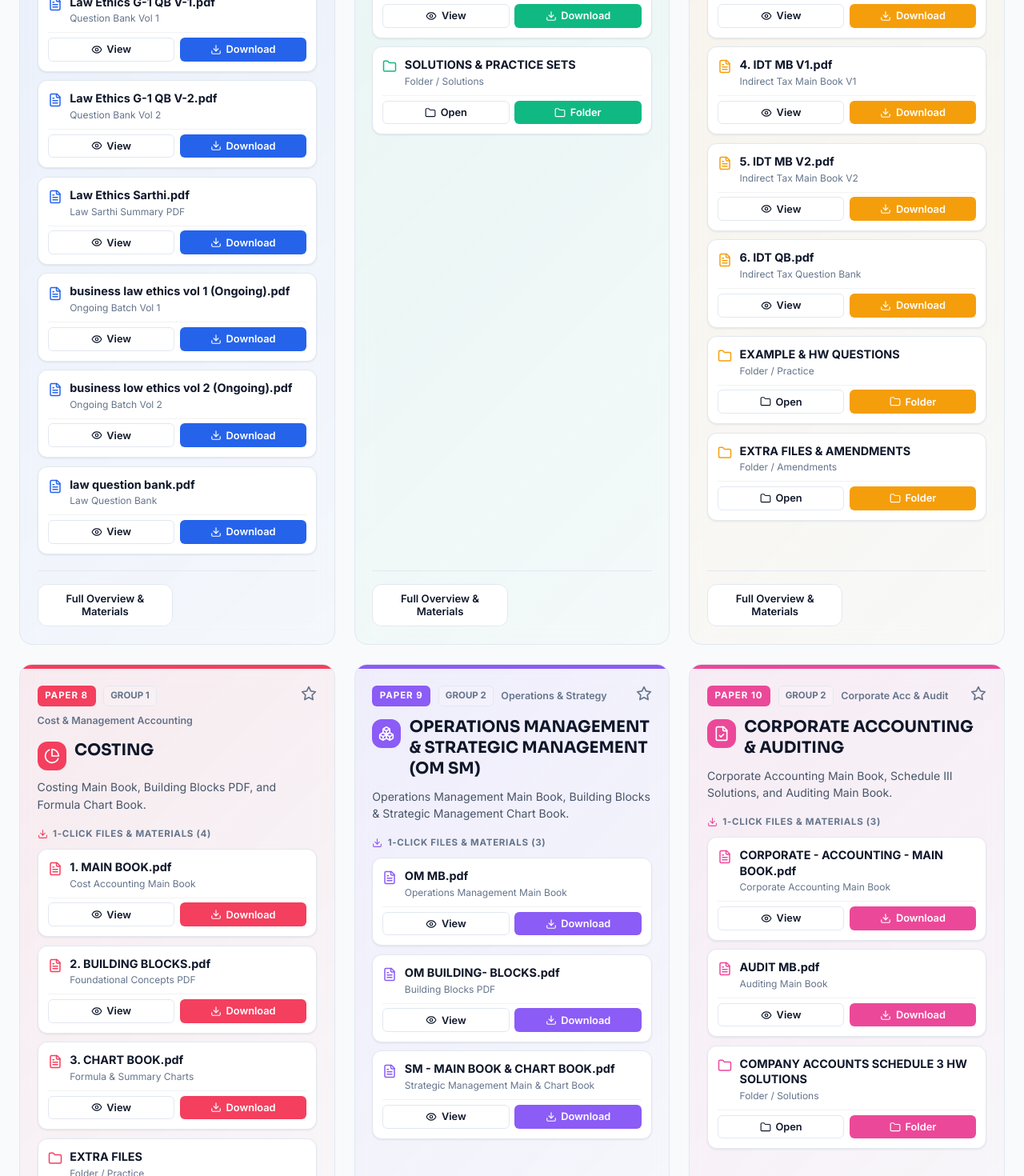
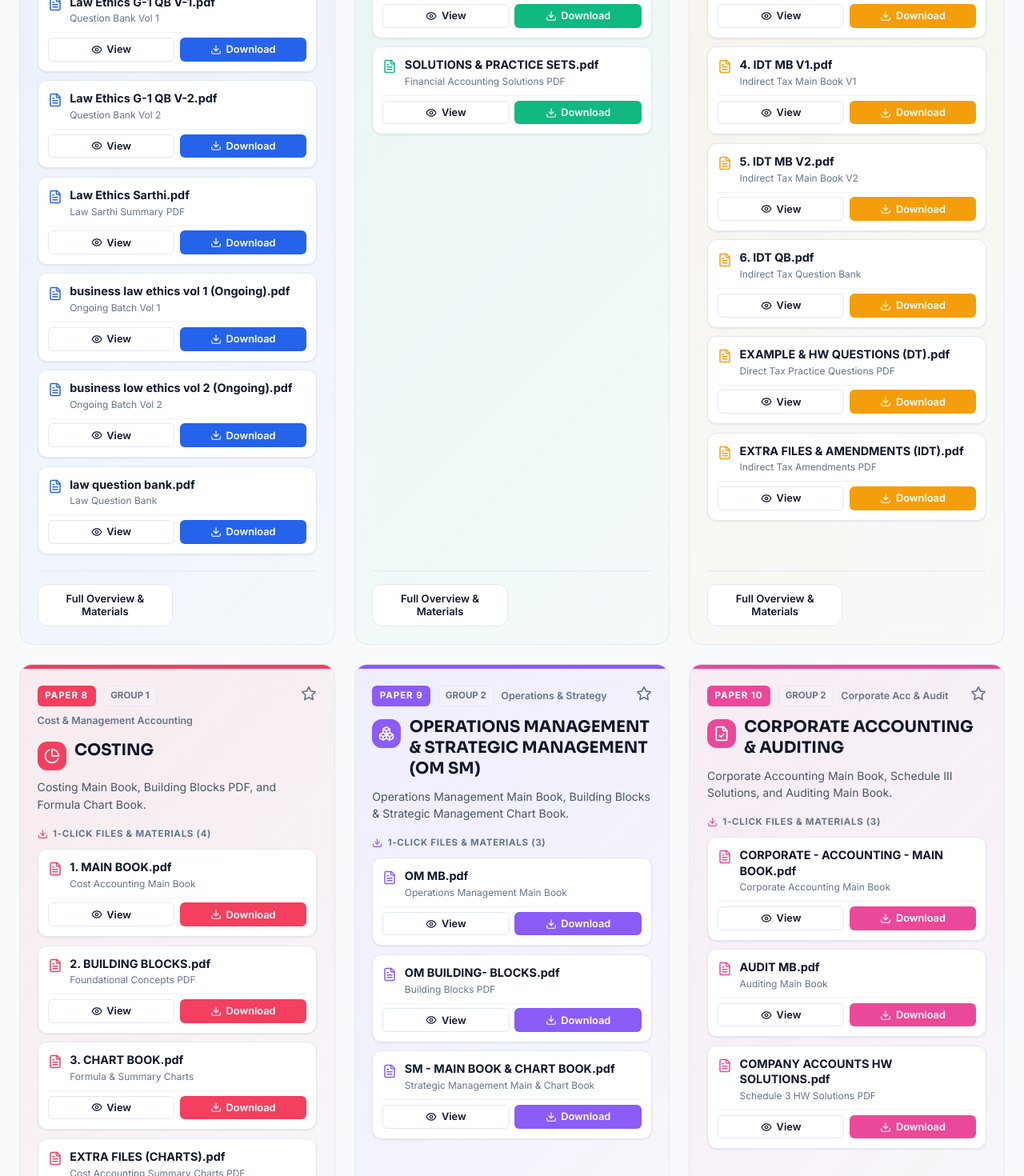
Before and after one commit to jaiyankargupta/aac, a React (Vite) app: page / in a window 1280 px wide. Shown: the part 740-2210 px from the top of the page at 80% size. Built offline with nearby package versions, Linux system fonts and the light colour scheme; no server answers.

Commit message:
fix: convert all remaining folder items to PDF files for 100% in-app preview coverage across all papers

```diff
--- a/src/data/papers.js
+++ b/src/data/papers.js
@@ -171,12 +171,12 @@ export const PAPERS_DATA = [
         size: "Main Volume 3 PDF"
       },
       {
-        id: "1GBuEKW5ONRqGuxmqY4oSxtZ1ronYVXj6",
-        name: "SOLUTIONS & PRACTICE SETS",
-        type: "folder",
-        downloadUrl: "https://github.com/jaiyankargupta/aac/releases/tag/v1.0.0",
-        viewUrl: "https://github.com/jaiyankargupta/aac/releases/tag/v1.0.0",
-        size: "Folder / Solutions"
+        id: "1t9OzbXSjURyxa1cXcGAruo7v7n6q0qql",
+        name: "SOLUTIONS & PRACTICE SETS.pdf",
+        type: "pdf",
+        downloadUrl: getDirectDownloadLink("1t9OzbXSjURyxa1cXcGAruo7v7n6q0qql"),
+        viewUrl: getViewLink("1t9OzbXSjURyxa1cXcGAruo7v7n6q0qql"),
+        size: "Financial Accounting Solutions PDF"
       }
     ]
   },
@@ -243,20 +243,20 @@ export const PAPERS_DATA = [
         size: "Indirect Tax Question Bank"
       },
       {
-        id: "1w4_K8_5LbuNjAxEMuaXHOfb1rFefuWLG",
-        name: "EXAMPLE & HW QUESTIONS",
-        type: "folder",
-        downloadUrl: "https://github.com/jaiyankargupta/aac/releases/tag/v1.0.0",
-        viewUrl: "https://github.com/jaiyankargupta/aac/releases/tag/v1.0.0",
-        size: "Folder / Practice"
+        id: "1Fqv1BNW6p6YSwBp5znvMVxlpu3WFO2U7",
+        name: "EXAMPLE & HW QUESTIONS (DT).pdf",
+        type: "pdf",
+        downloadUrl: getDirectDownloadLink("1Fqv1BNW6p6YSwBp5znvMVxlpu3WFO2U7"),
+        viewUrl: getViewLink("1Fqv1BNW6p6YSwBp5znvMVxlpu3WFO2U7"),
+        size: "Direct Tax Practice Questions PDF"
       },
       {
-        id: "1CDrvdME5EAKr0DyhZEdFN0ICZI-twoAU",
-        name: "EXTRA FILES & AMENDMENTS",
-        type: "folder",
-        downloadUrl: "https://github.com/jaiyankargupta/aac/releases/tag/v1.0.0",
-        viewUrl: "https://github.com/jaiyankargupta/aac/releases/tag/v1.0.0",
-        size: "Folder / Amendments"
+        id: "1NuxS2XsKKg7Nw7hMM6tsy2hn6JV0GDGt",
+        name: "EXTRA FILES & AMENDMENTS (IDT).pdf",
+        type: "pdf",
+        downloadUrl: getDirectDownloadLink("1NuxS2XsKKg7Nw7hMM6tsy2hn6JV0GDGt"),
+        viewUrl: getViewLink("1NuxS2XsKKg7Nw7hMM6tsy2hn6JV0GDGt"),
+        size: "Indirect Tax Amendments PDF"
       }
     ]
   },
@@ -299,12 +299,12 @@ export const PAPERS_DATA = [
         size: "Formula & Summary Charts"
       },
       {
-        id: "1FuVvb3r0_UBhm3V5VFXYlfSeCaoqNhvx",
-        name: "EXTRA FILES",
-        type: "folder",
-        downloadUrl: "https://github.com/jaiyankargupta/aac/releases/tag/v1.0.0",
-        viewUrl: "https://github.com/jaiyankargupta/aac/releases/tag/v1.0.0",
-        size: "Folder / Practice"
+        id: "1J967OMkvOy5sFJiNs7JdW13mI5Hhgbpj",
+        name: "EXTRA FILES (CHARTS).pdf",
+        type: "pdf",
+        downloadUrl: getDirectDownloadLink("1J967OMkvOy5sFJiNs7JdW13mI5Hhgbpj"),
+        viewUrl: getViewLink("1J967OMkvOy5sFJiNs7JdW13mI5Hhgbpj"),
+        size: "Cost Accounting Summary Charts PDF"
       }
     ]
   },
@@ -381,12 +381,12 @@ export const PAPERS_DATA = [
         size: "Auditing Main Book"
       },
       {
-        id: "1wseXO86hEkXyCpZOwpd4YJJZWXXorBzM",
-        name: "COMPANY ACCOUNTS SCHEDULE 3 HW SOLUTIONS",
-        type: "folder",
-        downloadUrl: "https://github.com/jaiyankargupta/aac/releases/tag/v1.0.0",
-        viewUrl: "https://github.com/jaiyankargupta/aac/releases/tag/v1.0.0",
-        size: "Folder / Solutions"
+        id: "19Y6MOCUOlHJWusttKHKvgdwmIZjNMkR7",
+        name: "COMPANY ACCOUNTS HW SOLUTIONS.pdf",
+        type: "pdf",
+        downloadUrl: getDirectDownloadLink("19Y6MOCUOlHJWusttKHKvgdwmIZjNMkR7"),
+        viewUrl: getViewLink("19Y6MOCUOlHJWusttKHKvgdwmIZjNMkR7"),
+        size: "Schedule 3 HW Solutions PDF"
       }
     ]
   },
@@ -453,12 +453,12 @@ export const PAPERS_DATA = [
         size: "FM Formula Chart Book"
       },
       {
-        id: "1CH2buSEXd8ghxKhsuTnm29YuEcYQYbDN",
-        name: "HW SOLUTION",
-        type: "folder",
-        downloadUrl: "https://github.com/jaiyankargupta/aac/releases/tag/v1.0.0",
-        viewUrl: "https://github.com/jaiyankargupta/aac/releases/tag/v1.0.0",
-        size: "Folder / HW Solutions"
+        id: "1ZkmBa3iIL_bT2ckV3xDARbtjM83kkzZG",
+        name: "HW SOLUTION (CAPITAL BUDGETING).pdf",
+        type: "pdf",
+        downloadUrl: getDirectDownloadLink("1ZkmBa3iIL_bT2ckV3xDARbtjM83kkzZG"),
+        viewUrl: getViewLink("1ZkmBa3iIL_bT2ckV3xDARbtjM83kkzZG"),
+        size: "Capital Budgeting HW Solution PDF"
       }
     ]
   },
```
